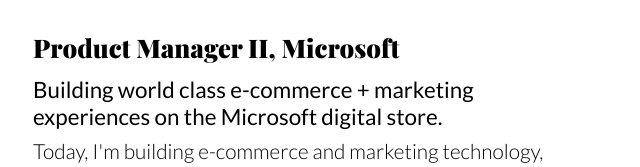
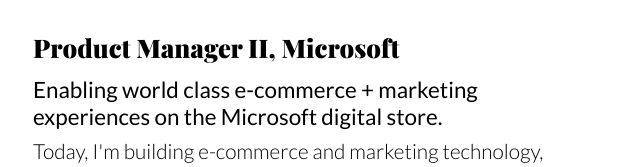
Before and after one commit to cleotracey/cleotracey.github.io, a plain HTML site: page index.html in a window 1280 px wide. Shown: the part 1521-1688 px from the top of the page, 95-735 px from the left. Drawn offline with nearby package versions, Linux system fonts and the light colour scheme; a script that the page names is missing.

Commit message:
text update

```diff
--- a/index.html
+++ b/index.html
@@ -101,7 +101,7 @@
   </div>
   <div class="project-text-container">
   <div class="s-sub-title-text">
-  Building world class e-commerce + marketing experiences on the Microsoft digital store.
+  Enabling world class e-commerce + marketing experiences on the Microsoft digital store.
   </div>
   </div>
   <div class="project-text-container">
```
